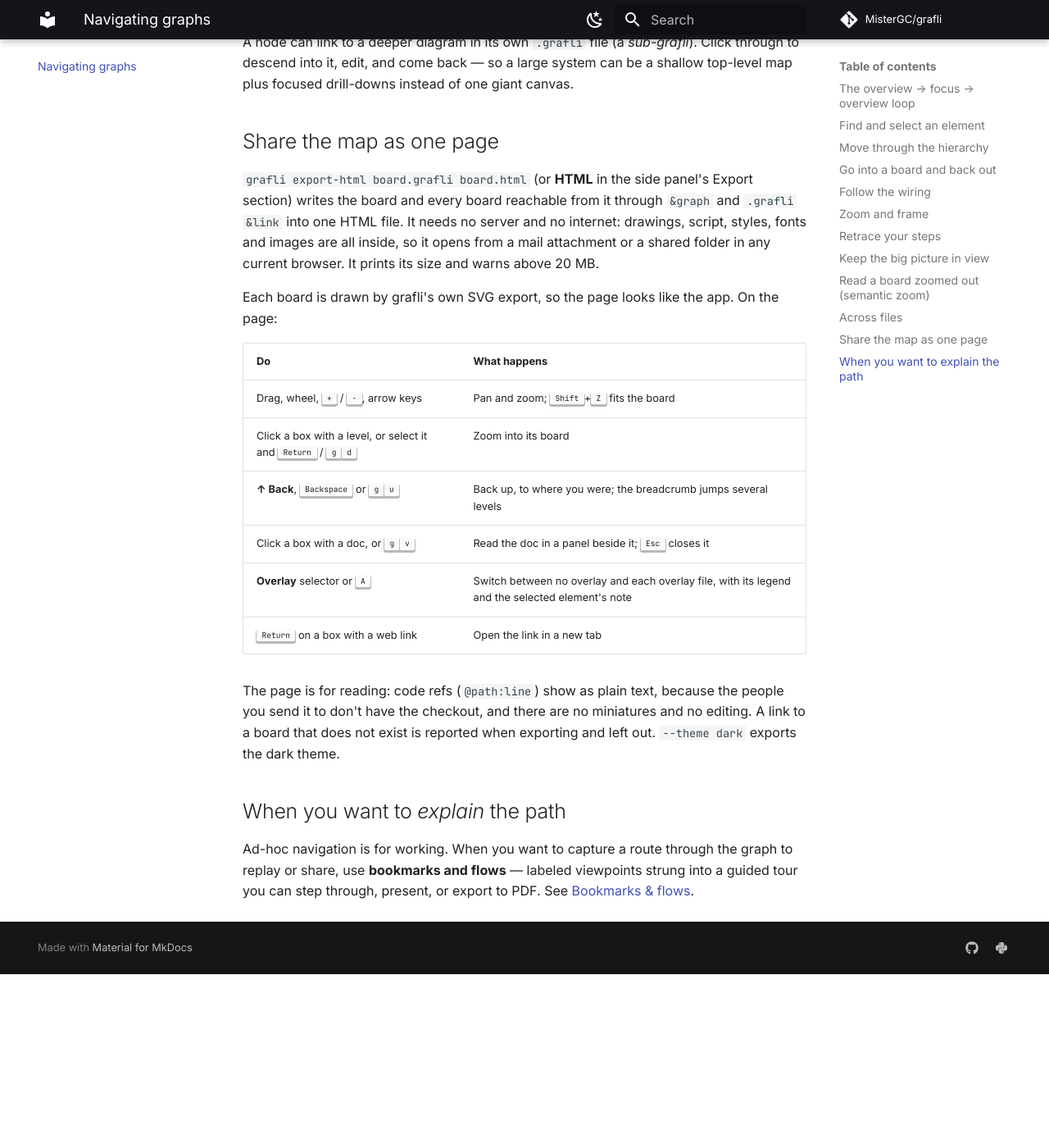
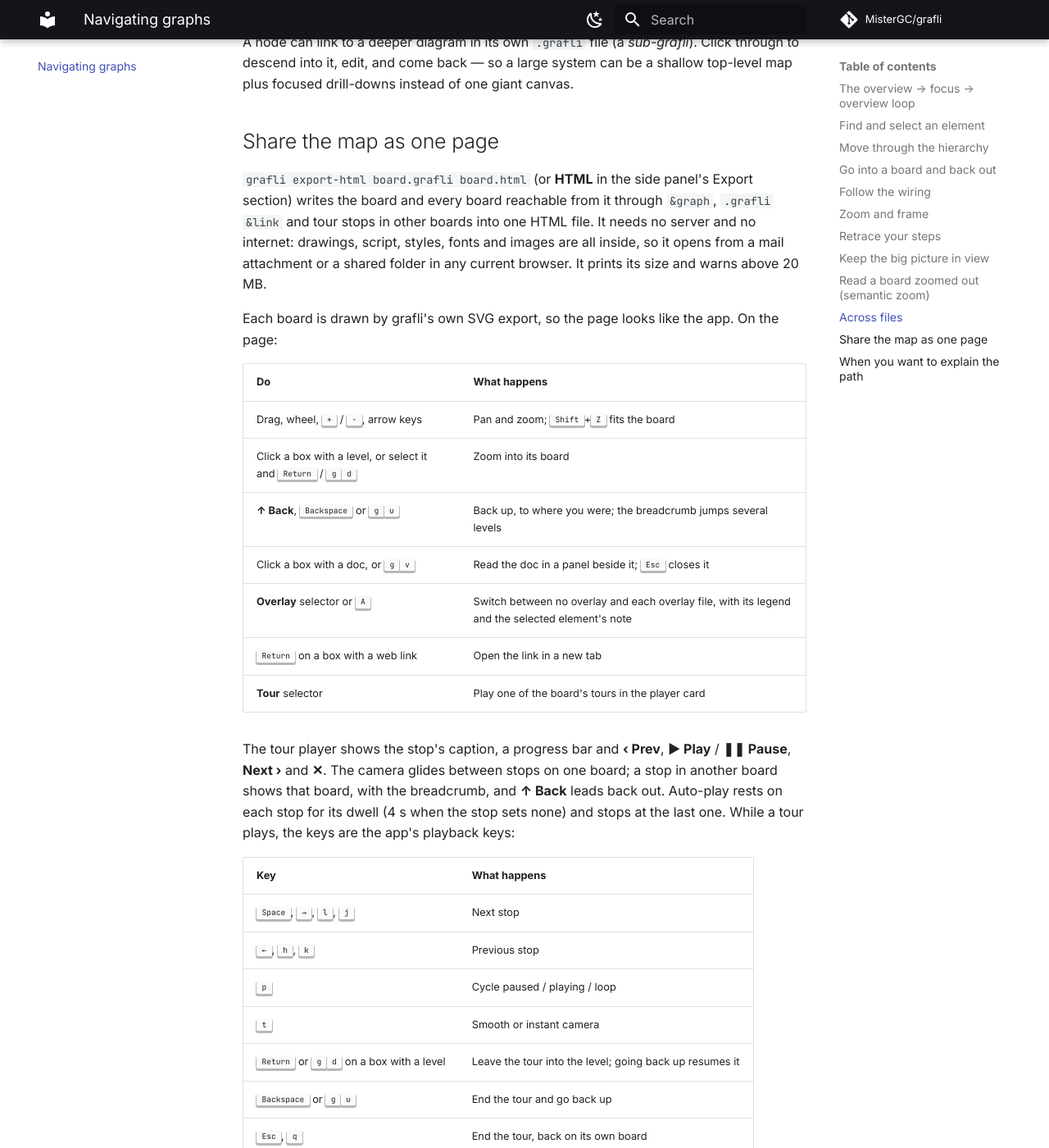
Before and after one commit to MisterGC/grafli, an MkDocs documentation site: the page built from docs/navigating.md, in a window 1280 px wide and 1400 px high, scrolled down 4688 px. Shown: the whole window at 82% size. Built offline with MkDocs 1.6.1 and Material for MkDocs 9.7.7, drawn with Linux system fonts in a browser that asks for light colours; comment, search, counter and statistics services are not loaded; before the commit the page ends 5876 px from its top, so only the background shows below that.

Commit message:
Document the exported tour player in navigating, changelog, README and the skill

```diff
--- a/docs/navigating.md
+++ b/docs/navigating.md
@@ -183,7 +183,8 @@ canvas.
 
 `grafli export-html board.grafli board.html` (or **HTML** in the side panel's
 Export section) writes the board and every board reachable from it through
-`&graph` and `.grafli` `&link` into one HTML file. It needs no server and no
+`&graph`, `.grafli` `&link` and tour stops in other boards into one HTML
+file. It needs no server and no
 internet: drawings, script, styles, fonts and images are all inside, so it
 opens from a mail attachment or a shared folder in any current browser. It
 prints its size and warns above 20 MB.
@@ -199,6 +200,24 @@ app. On the page:
 | Click a box with a doc, or <kbd>g</kbd><kbd>v</kbd> | Read the doc in a panel beside it; <kbd>Esc</kbd> closes it |
 | **Overlay** selector or <kbd>A</kbd> | Switch between no overlay and each overlay file, with its legend and the selected element's note |
 | <kbd>Return</kbd> on a box with a web link | Open the link in a new tab |
+| **Tour** selector | Play one of the board's tours in the player card |
+
+The tour player shows the stop's caption, a progress bar and **‹ Prev**,
+**▶ Play** / **❚❚ Pause**, **Next ›** and **✕**. The camera glides between
+stops on one board; a stop in another board shows that board, with the
+breadcrumb, and **↑ Back** leads back out. Auto-play rests on each stop for
+its dwell (4 s when the stop sets none) and stops at the last one. While a
+tour plays, the keys are the app's playback keys:
+
+| Key | What happens |
+|-----|--------------|
+| <kbd>Space</kbd>, <kbd>→</kbd>, <kbd>l</kbd>, <kbd>j</kbd> | Next stop |
+| <kbd>←</kbd>, <kbd>h</kbd>, <kbd>k</kbd> | Previous stop |
+| <kbd>p</kbd> | Cycle paused / playing / loop |
+| <kbd>t</kbd> | Smooth or instant camera |
+| <kbd>Return</kbd> or <kbd>g</kbd><kbd>d</kbd> on a box with a level | Leave the tour into the level; going back up resumes it |
+| <kbd>Backspace</kbd> or <kbd>g</kbd><kbd>u</kbd> | End the tour and go back up |
+| <kbd>Esc</kbd>, <kbd>q</kbd> | End the tour, back on its own board |
 
 The page is for reading: code refs (`@path:line`) show as plain text,
 because the people you send it to don't have the checkout, and there are no
```
Also changed, not shown: CHANGELOG.md (+11 -0 lines), README.md (+1 -1 lines), grafli/skills/grafli/SKILL.md (+1 -1 lines).
